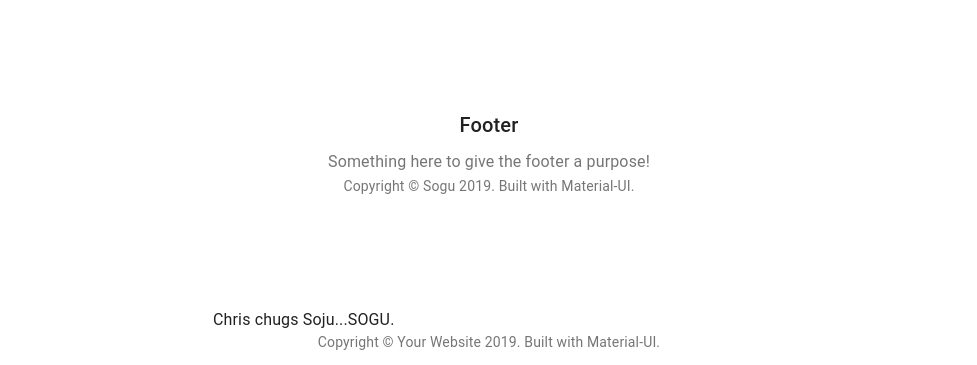
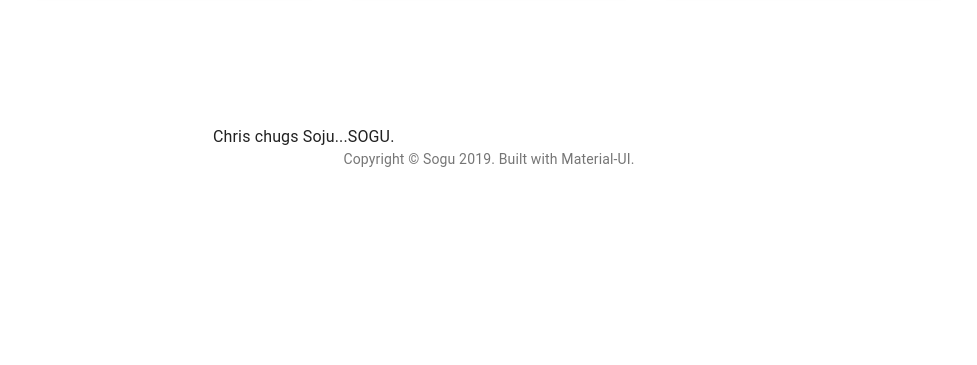
Before and after one commit to 4-guys/ShoppingCart, a React (Create React App) app in the folder client/: page /product in a window 1280 px wide. Shown: the part 1728-2093 px from the top of the page, without its empty margins (151-1128 px from the left). After the commit the page ends 1913 px from the top, so only its background shows below. Built offline with nearby package versions, Linux system fonts and the light colour scheme; what react-swipeable-views-utils would draw is missing.

Commit message:
footer code finished. merged with chris for database and models

```diff
--- a/client/src/component/Footer/index.js
+++ b/client/src/component/Footer/index.js
@@ -10,7 +10,7 @@ function Copyright() {
     <Typography variant="body2" color="textSecondary" align="center">
       {'Copyright © '}
       <Link color="inherit" href="https://material-ui.com/">
-        Your Website
+      Sogu
       </Link>{' '}
       {new Date().getFullYear()}
       {'. Built with '}
@@ -45,20 +45,10 @@ export default function StickyFooter() {
     <div className={classes.root}>
       <CssBaseline />
       <Container component="main" className={classes.main} maxWidth="sm">
-
-        {/* <Typography variant="h5" component="h2" gutterBottom> */}
-          {/* {'Chug Chug Chug.'} */}
-          {/* {'Chris Chugs Soju...Sogu.'} */}
-        {/* </Typography> */}
         <Typography variant="body1">Chris chugs Soju...SOGU.</Typography>
         <Copyright />
       </Container>
-      {/* <footer className={classes.footer}>
-        <Container maxWidth="sm">
-          <Typography variant="body1">My sticky footer can be found here.</Typography>
-          <Copyright />
-        </Container>
-      </footer> */}
+
     </div>
   );
 }
--- a/client/src/pages/Product.js
+++ b/client/src/pages/Product.js
@@ -1,34 +1,13 @@
 import React from 'react';
 import AppBar from '@material-ui/core/AppBar';
-import Button from '@material-ui/core/Button';
-import CameraIcon from '@material-ui/icons/PhotoCamera';
-import Card from '@material-ui/core/Card';
-import CardActions from '@material-ui/core/CardActions';
-import CardContent from '@material-ui/core/CardContent';
-import CardMedia from '@material-ui/core/CardMedia';
 import CssBaseline from '@material-ui/core/CssBaseline';
 import Grid from '@material-ui/core/Grid';
 import Typography from '@material-ui/core/Typography';
 import { makeStyles } from '@material-ui/core/styles';
 import Container from '@material-ui/core/Container';
-import Link from '@material-ui/core/Link';
 import ProductCard from '../component/ProductCard'
 
-function Copyright() {
-    return (
-        <Typography variant="body2" color="textSecondary" align="center">
-            {'Copyright © '}
-            <Link color="inherit" href="https://material-ui.com/">
-                Sogu
-      </Link>{' '}
-            {new Date().getFullYear()}
-            {'. Built with '}
-            <Link color="inherit" href="https://material-ui.com/">
-                Material-UI.
-      </Link>
-        </Typography>
-    );
-}
+
 const useStyles = makeStyles(theme => ({
     icon: {
         marginRight: theme.spacing(2),
@@ -55,10 +34,7 @@ const useStyles = makeStyles(theme => ({
     cardContent: {
         flexGrow: 1,
     },
-    footer: {
-        backgroundColor: theme.palette.background.paper,
-        padding: theme.spacing(6),
-    },
+
 }));
 
 const cards = [1, 2, 3, 4, 5, 6, 7, 8, 9];
@@ -98,17 +74,7 @@ export default function Album() {
                     </Grid>
                 </Container>
             </main>
-            {/* Footer */}
-            <footer className={classes.footer}>
-                <Typography variant="h6" align="center" gutterBottom>
-                    Footer
-        </Typography>
-                <Typography variant="subtitle1" align="center" color="textSecondary" component="p">
-                    Something here to give the footer a purpose!
-        </Typography>
-                <Copyright />
-            </footer>
-            {/* End footer */}
+
         </React.Fragment>
     );
 }
```
Also changed, not shown: 1 other file (tests, documents, lock files or other folders).
